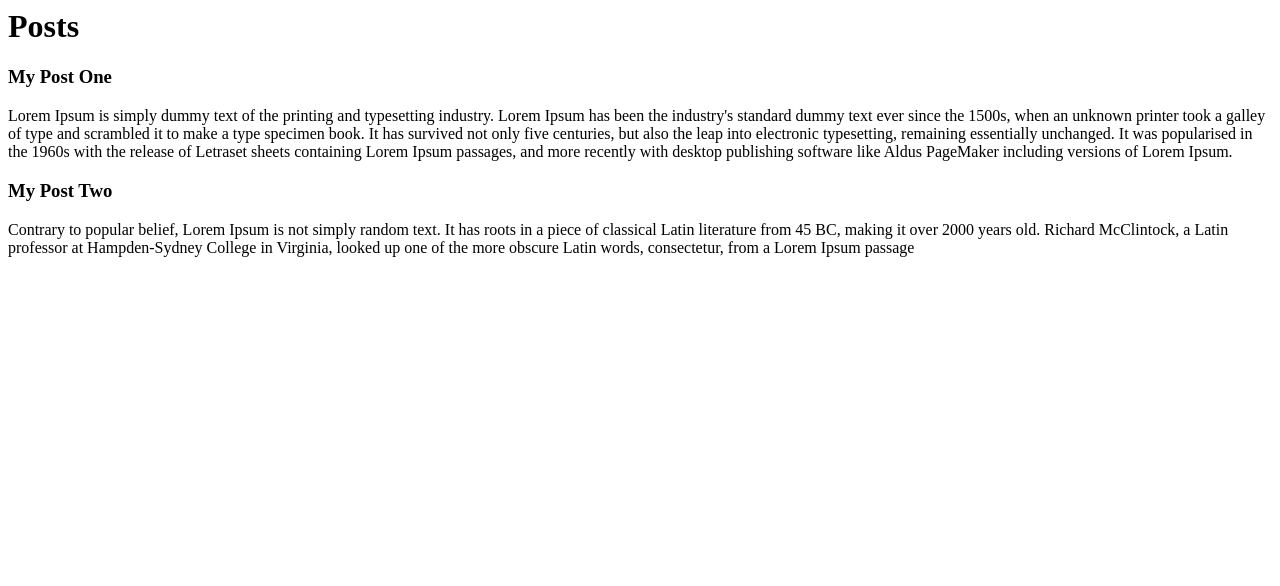
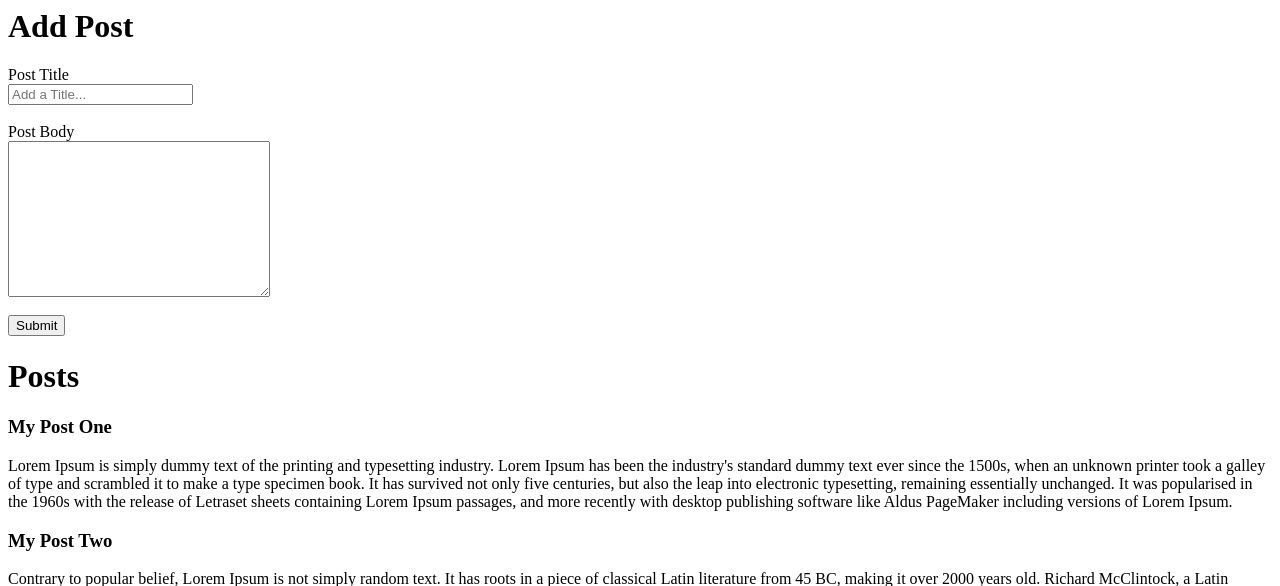
Before and after one commit to jeandrei/oopSite, a PHP site: page / in a window 1280 px wide. Shown: the top 586 px of the page. Run offline with PHP 8.4, Linux system fonts and the light colour scheme; data comes from the database, SQL or seed files in the repository; data that the repository does not hold is empty.

Commit message:
inserting data aula 21

```diff
--- a/site/classes/Database.php
+++ b/site/classes/Database.php
@@ -34,12 +34,12 @@ class Database {
     }
 
     public function bind($param, $value, $type = null){
-        if(iss_null($type)){
+        if(is_null($type)){
             switch(true){
                 case is_int($value):
                     $type = PDO::PARAM_INT;
                     break;
-                case is_boll($value):
+                case is_bool($value):
                     $type = PDO::PARAM_BOLL;
                     break;
                 case is_null($value):
@@ -56,6 +56,10 @@ class Database {
         return $this->stmt->execute();
     }
 
+    public function lastInsertId(){
+        $this->dbh->lastInsertId();
+    }
+
     public function resultSet(){
         $this->execute();
         return $this->stmt->fetchAll(PDO::FETCH_ASSOC);
--- a/site/index.php
+++ b/site/index.php
@@ -4,11 +4,41 @@ require 'classes/Database.php';
 
 $database = new Database;
 
+
+
+//aula 21 passa o post para a variável post sanitized
+$post = filter_input_array(INPUT_POST, FILTER_SANITIZE_STRING);
+
+if($post['submit']){
+    $title = $post['title'];
+    $body = $post['body'];
+
+    $database->query('INSERT INTO posts (title, body) VALUES (:title, :body)');
+    $database->bind(':title', $title);
+    $database->bind(':body', $body);
+    $database->execute();
+    if($database-> lastInsertId()){
+        echo '<p>Post Added!</p>';
+    }
+
+}
+
 $database->query('SELECT * FROM posts');
 
 $rows = $database->resultSet();
 
+
 ?>
+
+<h1>Add Post</h1>
+
+<form action="<?php $_SERVER['PHP_SELF']; ?>" method="post">
+    <label for="title">Post Title</label><br />
+    <input type="text" name="title" id="title" placeholder="Add a Title..." /><br /><br />
+    <label for="body">Post Body</label><br />
+    <textarea name="body" id="body" cols="30" rows="10"></textarea><br /><br />
+    <input type="submit" name="submit" value="Submit">
+</form>
 
 <h1>Posts</h1>
 <div>
```
